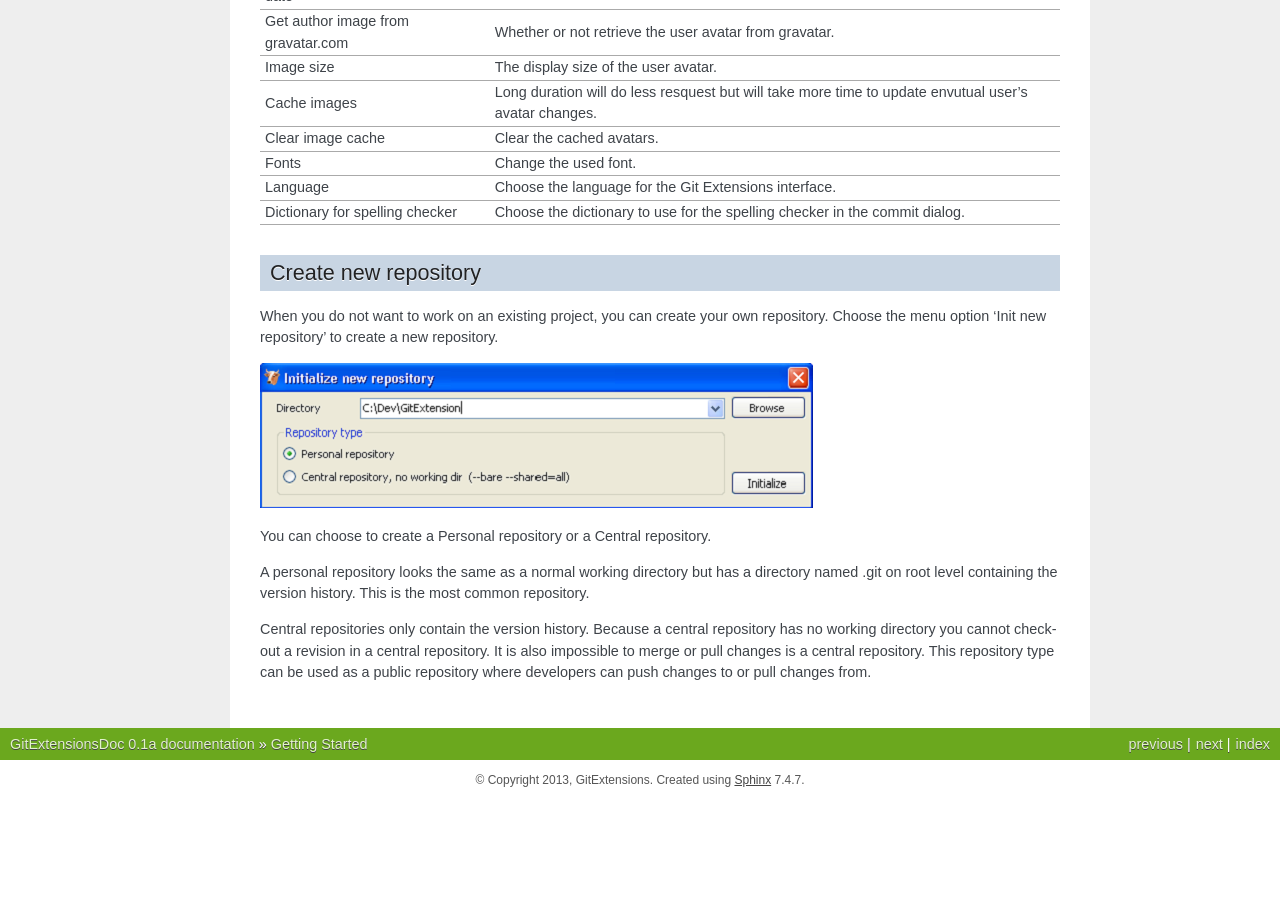
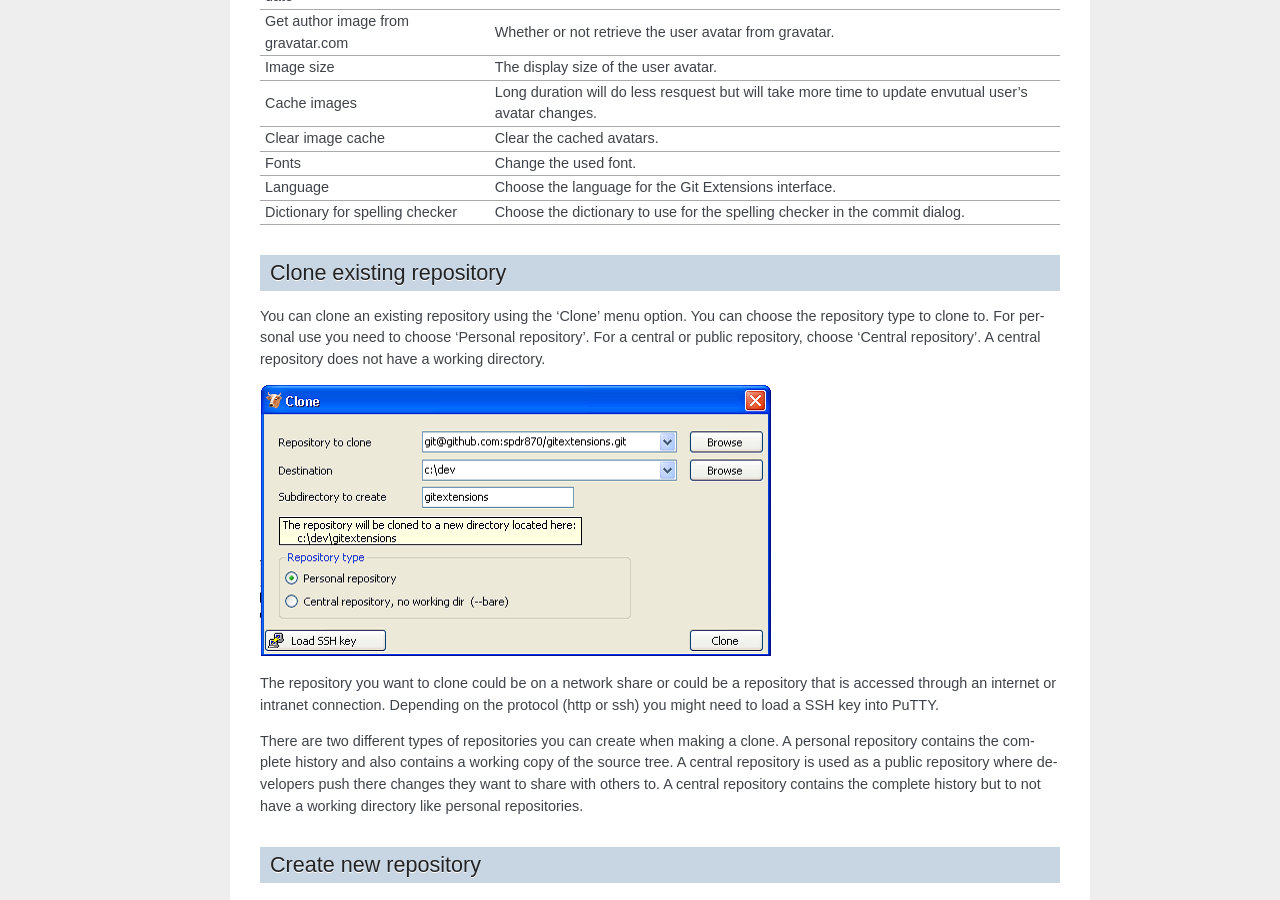
Before and after one commit to martinqt/GitExtensionsDoc, a Sphinx documentation site: the page built from source/getting_started.rst, in a window 1280 px wide and 900 px high, scrolled down 6674 px. Built offline with Sphinx 7.4.7, drawn with Linux system fonts in a browser that asks for light colours; before the commit the page ends 7474 px from its top, so only the background shows below that; some of the changed text lies outside the part shown.

Commit message:
Add clone repository part

```diff
--- a/source/getting_started.rst
+++ b/source/getting_started.rst
@@ -128,6 +128,22 @@ be set here. This is only needed when these are not in the system path.
 |Dictionary for spelling checker                    | Choose the dictionary to use for the spelling checker in the commit dialog.|
 +---------------------------------------------------+----------------------------------------------------------------------------+
 
+Clone existing repository
+-------------------------
+
+You can clone an existing repository using the ‘Clone’ menu option. You can choose the repository type to clone to. For
+personal use you need to choose ‘Personal repository’. For a central or public repository, choose ‘Central repository’. A
+central repository does not have a working directory.
+
+.. image:: /images/clone.png
+
+The repository you want to clone could be on a network share or could be a repository that is accessed through an internet
+or intranet connection. Depending on the protocol (http or ssh) you might need to load a SSH key into PuTTY.
+
+There are two different types of repositories you can create when making a clone. A personal repository contains the complete
+history and also contains a working copy of the source tree. A central repository is used as a public repository where
+developers push there changes they want to share with others to. A central repository contains the complete history but to not
+have a working directory like personal repositories.
 
 Create new repository
 ---------------------
```
Also changed, not shown: progress.md (+1 -1 lines), source/images/clone.png (added).
